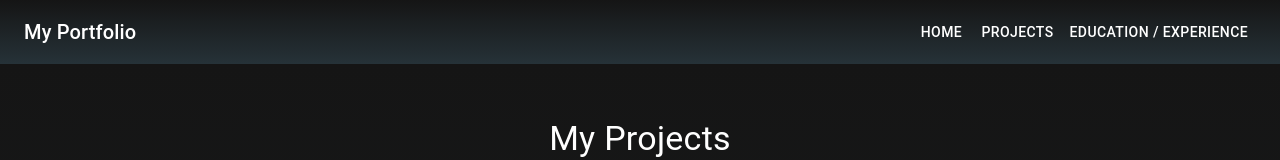
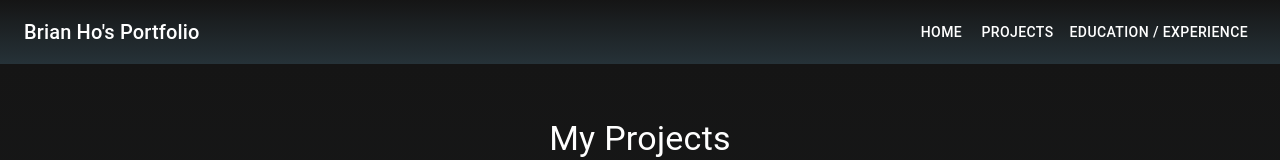
Before and after one commit to BiTheDev/BiTheDev.github.io, a React (Vite) app in the folder portfolio/: page /projects in a window 1280 px wide. Shown: the top 160 px of the page. Built offline with nearby package versions, Linux system fonts and the light colour scheme.

Commit message:
update content

```diff
--- a/portfolio/src/components/navbar/navbar.jsx
+++ b/portfolio/src/components/navbar/navbar.jsx
@@ -7,7 +7,7 @@ const Navbar = () => {
     <AppBar position="static" style={{background: "linear-gradient(to bottom, #151515 0%, #263238 100%)"}}>
       <Toolbar>
         <Typography variant="h6" style={{ flexGrow: 1 }}>
-          My Portfolio
+          Brian Ho's Portfolio
         </Typography>
         <Button color="inherit" component={Link} to="/home">Home</Button>
         <Button color="inherit" component={Link} to="/projects">Projects</Button>
--- a/portfolio/src/pages/ProjectsPage/ProjectsPage.jsx
+++ b/portfolio/src/pages/ProjectsPage/ProjectsPage.jsx
@@ -46,7 +46,7 @@ const ProjectsPage = () => {
       id: 2,
       title: "MERN Social Media",
       description: "A social media project with MERN from web development course hosted on Render",
-      technologies: ["HTML", "CSS","JavaScript", "React", "express.js","node.js", "MongoDB"],
+      technologies: ["HTML", "CSS","JavaScript", "React","Material UI", "express.js","node.js", "MongoDB"],
       image: "/public/images/socialmedia.png",
       githubUrl: "https://github.com/BiTheDev/MERN_Social_Media",
       liveDemo: "https://brian-ho-project3-social-app.onrender.com",
@@ -56,7 +56,7 @@ const ProjectsPage = () => {
       id: 2,
       title: "Wordle game",
       description: "Mini wordle game with React from web development course hosted on Render",
-      technologies: ["HTML", "CSS","JavaScript", "React", "express.js","node.js", "MongoDB", ],
+      technologies: ["HTML", "CSS","JavaScript", "React", "Material UI", "express.js","node.js", "MongoDB", ],
       image: "/public/images/wordle.png",
       githubUrl: "https://github.com/BiTheDev/React_Wordle",
       liveDemo: "https://brian-ho-project3-social-app.onrender.com",
```
